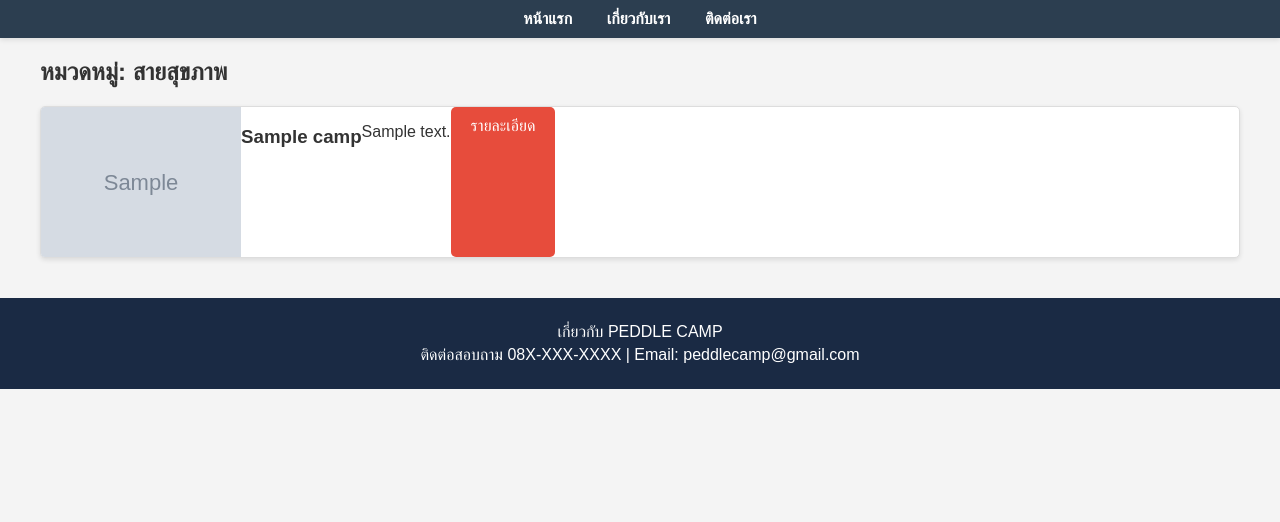
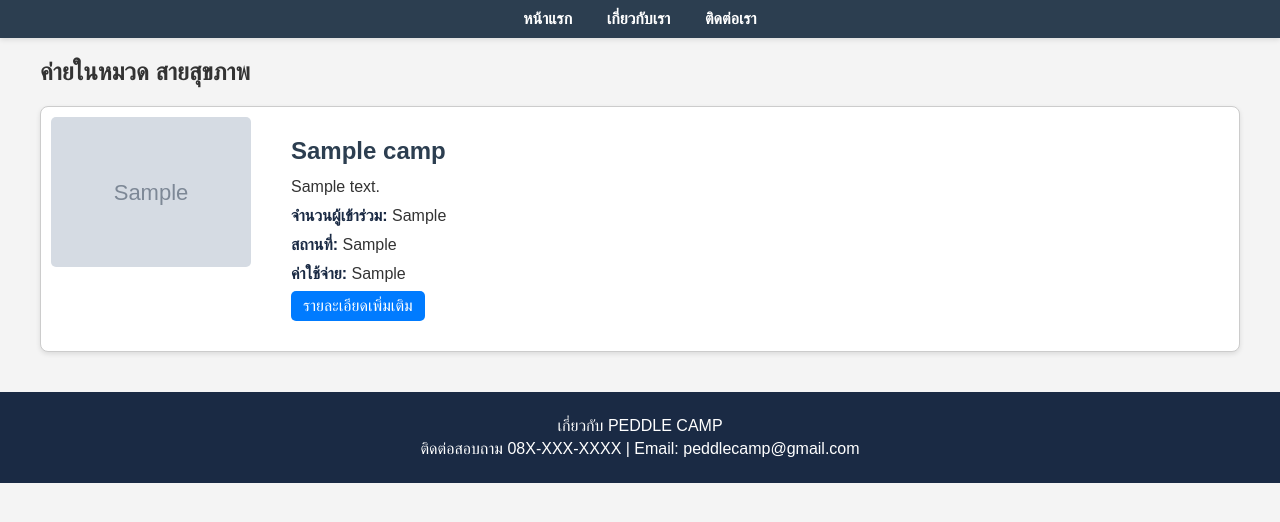
Before and after one commit to Pattranit-Yongyee/dsi202_2025, a Django app: page /category/health/ in a window 1280 px wide. Shown: the part 109-631 px from the top of the page. Run offline with Django 5.2, Linux system fonts and the light colour scheme; tables that the repository leaves empty hold one stand-in row (values such as "Sample post"); grey boxes marked "Sample" are stand-in pictures.

Commit message:
Web page for each category

```diff
--- a/peddlecamp/camps/models.py
+++ b/peddlecamp/camps/models.py
@@ -15,7 +15,7 @@ class Camp(models.Model):
         ('architecture', 'สายสถาปัตยกรรม'),
         ('language', 'สายภาษา'),
         ('volunteer', 'ค่ายจิตอาสา'),
-        ('Digital IT', 'ดิจิตอล ไอที')
+        ('Digital IT', 'สายดิจิตอล ไอที')
     ]
 
     title = models.CharField(max_length=200)
--- a/peddlecamp/camps/templates/camps/base.html
+++ b/peddlecamp/camps/templates/camps/base.html
@@ -231,6 +231,38 @@
                 font-size: 0.9em;
             }
         }
+        .camp-section {
+    margin-bottom: 40px;
+}
+
+.camp-card {
+    display: flex;
+    align-items: flex-start;
+    gap: 20px;
+    margin: 15px 0;
+    padding: 10px;
+    border: 1px solid #ccc;
+    border-radius: 8px;
+}
+
+.camp-card img {
+    width: 200px;
+    height: auto;
+    border-radius: 5px;
+}
+
+.camp-card-content {
+    flex: 1;
+}
+
+.btn {
+    display: inline-block;
+    padding: 6px 12px;
+    background-color: #007bff;
+    color: white;
+    text-decoration: none;
+    border-radius: 5px;
+}
     </style>
 </head>
 <body>
--- a/peddlecamp/camps/templates/camps/category_camps.html
+++ b/peddlecamp/camps/templates/camps/category_camps.html
@@ -1,18 +1,22 @@
 {% extends 'camps/base.html' %}
 
 {% block content %}
-<h2>หมวดหมู่: {{ category_display }}</h2>
-
+    <h2>ค่ายในหมวด {{ category_name }}</h2>
     {% for camp in camps %}
         <div class="camp-card">
             {% if camp.image %}
                 <img src="{{ camp.image.url }}" alt="{{ camp.title }}">
+            {% else %}
+                <img src="https://via.placeholder.com/200" alt="Placeholder">
             {% endif %}
+            <div class="camp-card-content">
                 <h3>{{ camp.title }}</h3>
                 <p>{{ camp.description }}</p>
-        <a href="{% url 'camp_detail' camp.id %}" class="btn">รายละเอียด</a>
+                <p><strong>จำนวนผู้เข้าร่วม:</strong> {{ camp.participants }}</p>
+                <p><strong>สถานที่:</strong> {{ camp.location }}</p>
+                <p><strong>ค่าใช้จ่าย:</strong> {{ camp.fee }}</p>
+                <a href="{% url 'camp_detail' camp.id %}" class="btn">รายละเอียดเพิ่มเติม</a>
             </div>
-{% empty %}
-    <p>ไม่มีค่ายในหมวดหมู่นี้</p>
+        </div>
     {% endfor %}
 {% endblock %}
--- a/peddlecamp/camps/urls.py
+++ b/peddlecamp/camps/urls.py
@@ -3,6 +3,6 @@ from . import views
 
 urlpatterns = [
     path('', views.home, name='home'),
-    path('category/<str:category_name>/', views.category_camps, name='category_camps'),
-    path('camp/<int:camp_id>/', views.camp_detail, name='camp_detail'),
+    path('category/<str:category_slug>/', views.category_camps, name='category_camps'),
+    path('camp/<int:camp_id>/', views.camp_detail, name='camp_detail'),  # เพิ่มเส้นทางนี้
 ]
--- a/peddlecamp/camps/views.py
+++ b/peddlecamp/camps/views.py
@@ -1,30 +1,34 @@
 from django.shortcuts import render, get_object_or_404
 from .models import Camp
-from django.http import Http404
 
 def home(request):
-    categories = dict(Camp.CATEGORY_CHOICES)
+    categories = {
+        'health': 'สายสุขภาพ',
+        'engineering': 'สายวิศวกรรม',
+        'architecture': 'สายสถาปัตยกรรม',
+        'language': 'สายภาษา',
+        'volunteer': 'ค่ายจิตอาสา',
+        'digital': 'ดิจิตอล/ไอที',
+    }
+
     camps_by_category = {}
-
-    for key, display_name in categories.items():
-        camps = Camp.objects.filter(category=key)[:3]
-        camps_by_category[display_name] = camps
+    for slug, display_name in categories.items():
+        camps = Camp.objects.filter(category=slug)[:3]  # เลือกค่าย 3 อันดับแรก
+        camps_by_category[slug] = {
+            'display_name': display_name,
+            'camps': camps
+        }
 
     return render(request, 'camps/home.html', {'camps_by_category': camps_by_category})
 
+def category_camps(request, category_slug):
+    # แสดงค่ายทั้งหมดในหมวดหมู่
+    camps = Camp.objects.filter(category=category_slug)
+    category_name = dict(Camp.CATEGORY_CHOICES).get(category_slug, 'Unknown Category')
 
-def category_camps(request, category_name):
-    category_dict = dict(Camp.CATEGORY_CHOICES)
-
-    if category_name not in category_dict:
-        raise Http404("Category not found")
-
-    camps = Camp.objects.filter(category=category_name)
-    return render(request, 'camps/category_camps.html', {
-        'category_display': category_dict[category_name],
-        'camps': camps
-    })
+    return render(request, 'camps/category_camps.html', {'camps': camps, 'category_name': category_name})
 
 def camp_detail(request, camp_id):
-    camp = get_object_or_404(Camp, id=camp_id)
+    # แสดงรายละเอียดค่าย
+    camp = get_object_or_404(Camp, pk=camp_id)
     return render(request, 'camps/camp_detail.html', {'camp': camp})
```
Also changed, not shown: peddlecamp/camps/templates/camps/camp_detail.html (+4 -16 lines), peddlecamp/camps/templates/camps/home.html (+13 -14 lines), peddlecamp/camps/migrations/0005_remove_camp_date.py (added). Lines whose indentation alone changed are shown as unchanged.
